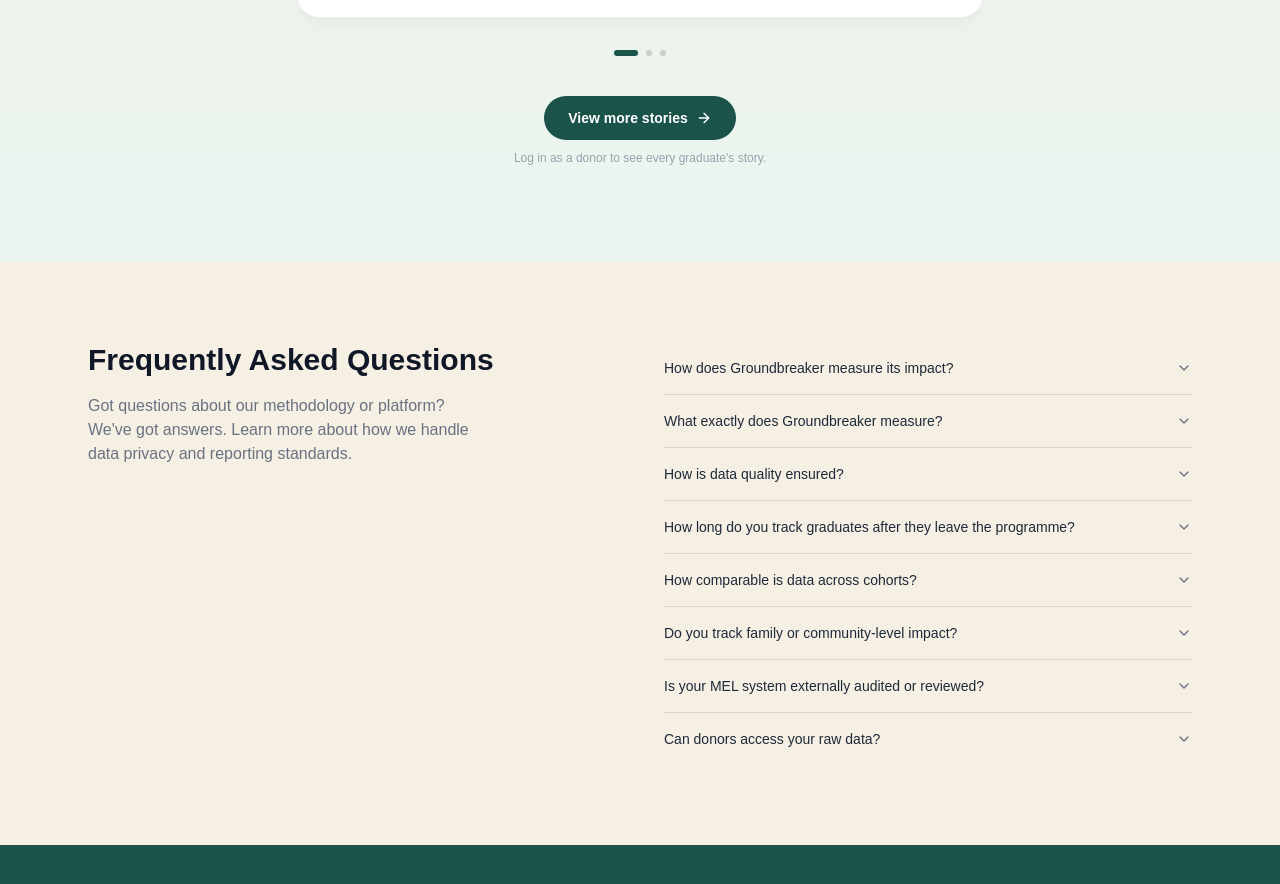
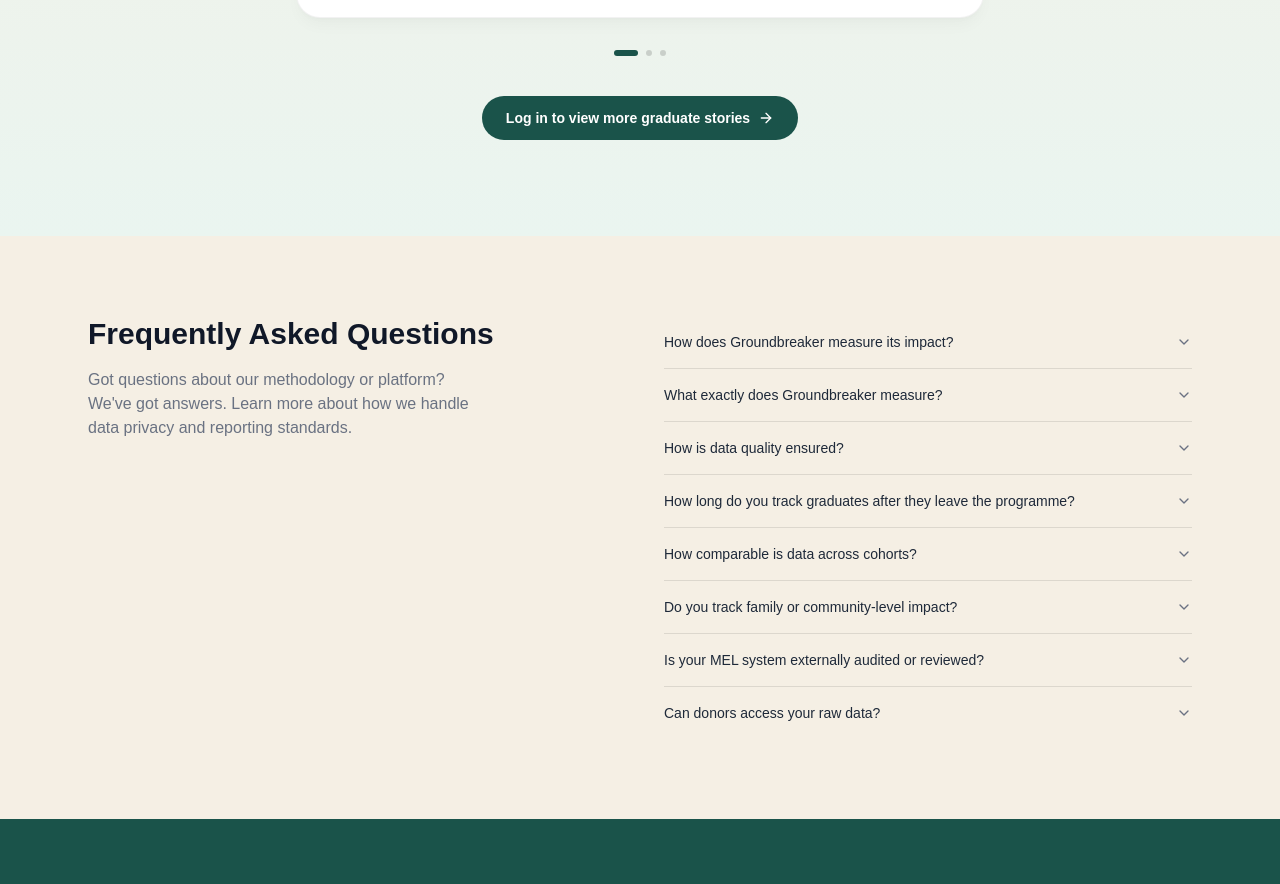
Before and after one commit to GBTStudios/M-E-Donor-Dashboard-, a Next.js app in the folder frontend/: page / in a window 1280 px wide. Shown: the part 1597-2481 px from the top of the page. Built offline with nearby package versions, Linux system fonts and the light colour scheme; no server answers.

Commit message:
more fixes on the landing page

```diff
--- a/frontend/components/landing/ImpactStoriesSection.tsx
+++ b/frontend/components/landing/ImpactStoriesSection.tsx
@@ -112,10 +112,9 @@ export default function ImpactStoriesSection({ stories }: { stories: Story[] })
             href="/login"
             className="inline-flex items-center gap-2 bg-[#1A534A] hover:bg-[#134038] text-white text-sm font-semibold px-6 py-3 rounded-full transition-colors"
           >
-            View more stories
+            Log in to view more graduate stories
             <ArrowRight className="w-4 h-4" />
           </Link>
-          <p className="text-xs text-gray-400 mt-2.5">Log in as a donor to see every graduate's story.</p>
         </div>
       </div>
     </section>
```
